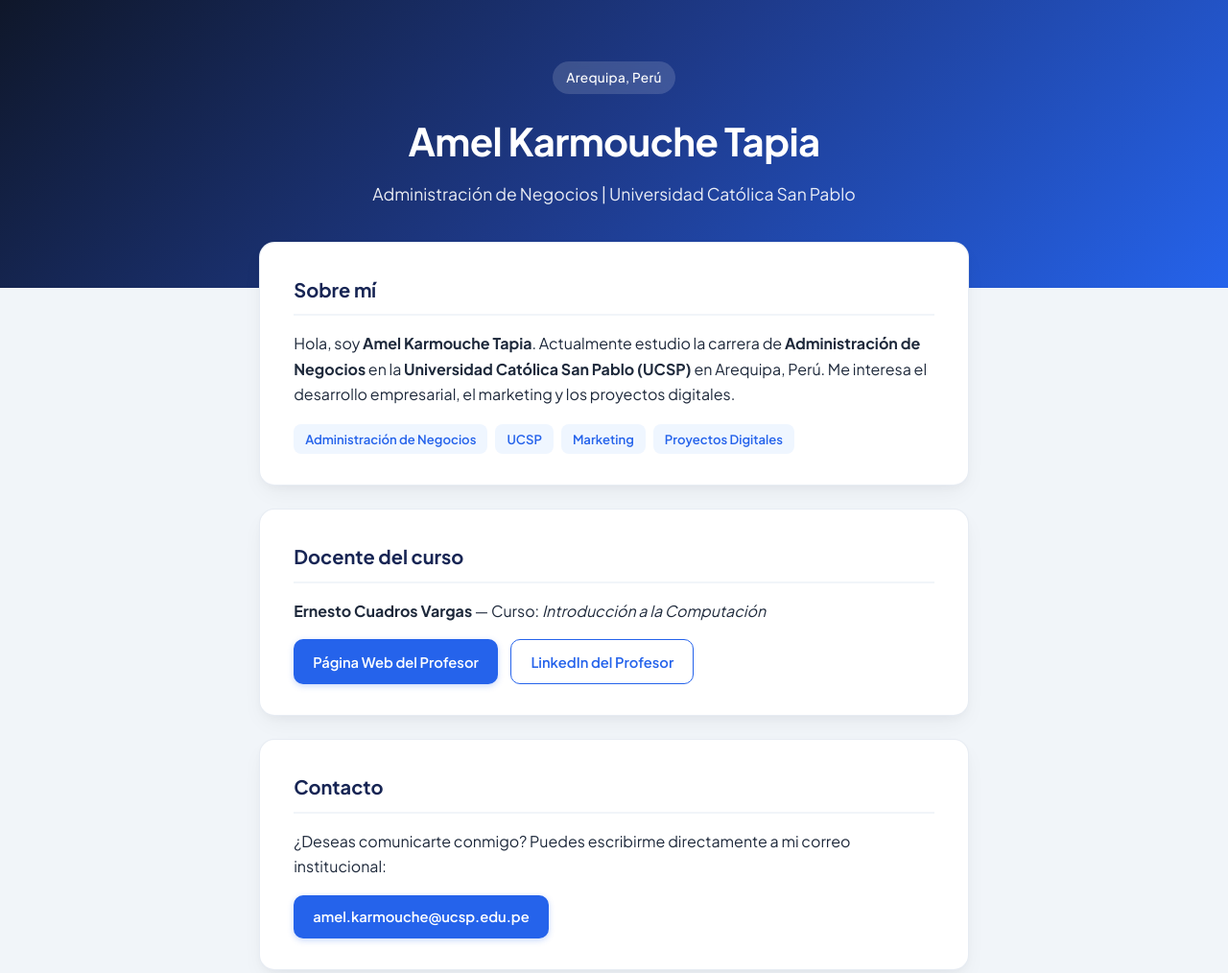
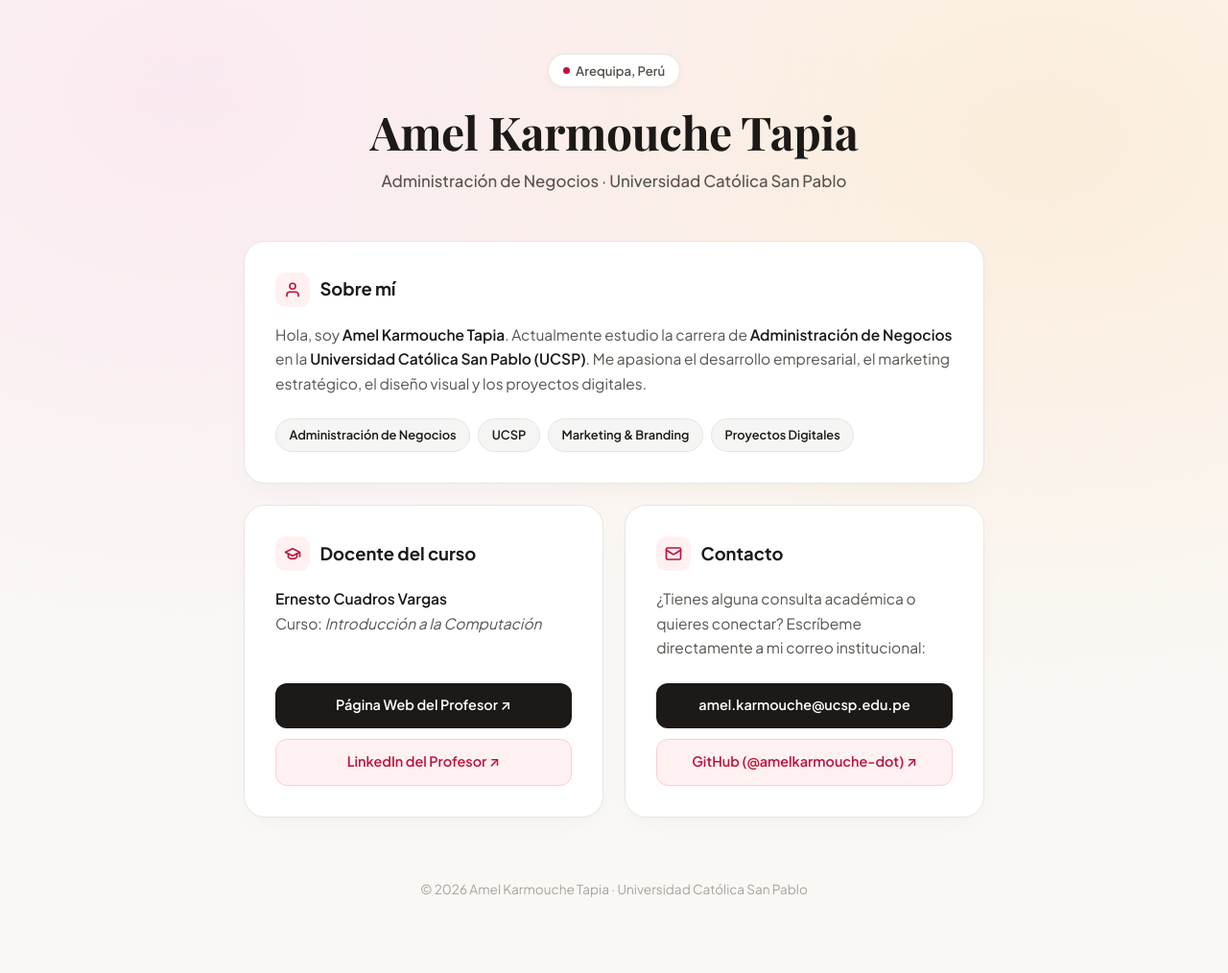
Before and after one commit to amelkarmouche-dot/amel-karmouche-tapia, a plain HTML site: page index.html in a window 1280 px wide. Shown: the top 1014 px of the page at 96% size. After the commit the page ends 970 px from the top, so only its background shows below. Drawn offline with nearby package versions, Linux system fonts and the light colour scheme; a web font is replaced by a local one.

Commit message:
Update index.html

```diff
--- a/index.html
+++ b/index.html
@@ -10,216 +10,333 @@
     <meta name="keywords" content="Amel Karmouche Tapia, Amel Karmouche, Administración de Negocios, Universidad Católica San Pablo, UCSP, Arequipa">
     <meta name="author" content="Amel Karmouche Tapia">
 
-    <!-- Fuente moderna de Google Fonts -->
+    <!-- Tipografías editoriales de Google Fonts -->
     <link rel="preconnect" href="https://fonts.googleapis.com">
     <link rel="preconnect" href="https://fonts.gstatic.com" crossorigin>
-    <link href="https://fonts.googleapis.com/css2?family=Plus+Jakarta+Sans:wght@400;500;600;700&display=swap" rel="stylesheet">
+    <link href="https://fonts.googleapis.com/css2?family=Playfair+Display:ital,wght@0,600;0,700;1,600&family=Plus+Jakarta+Sans:wght@400;500;600;700&display=swap" rel="stylesheet">
 
     <style>
         :root {
-            --primary: #172554;
-            --accent: #2563eb;
-            --accent-soft: #eff6ff;
-            --bg: #f1f5f9;
-            --card: #ffffff;
-            --text: #1e293b;
-            --muted: #64748b;
+            --bg-cream: #faf8f5;
+            --card-bg: #ffffff;
+            --ink: #1c1917;
+            --ink-soft: #57534e;
+            --accent: #be123c;
+            --accent-hover: #9f1239;
+            --accent-light: #fff1f2;
+            --border-subtle: #e7e5e4;
+        }
+
+        * {
+            box-sizing: border-box;
         }
 
         body {
             font-family: 'Plus Jakarta Sans', system-ui, -apple-system, sans-serif;
-            background-color: var(--bg);
-            color: var(--text);
+            background-color: var(--bg-cream);
+            background-image:
+                radial-gradient(at 15% 10%, rgba(251, 207, 232, 0.35) 0px, transparent 50%),
+                radial-gradient(at 85% 15%, rgba(254, 215, 170, 0.35) 0px, transparent 50%);
+            color: var(--ink);
             line-height: 1.65;
             margin: 0;
             padding: 0;
+            min-height: 100vh;
+            display: flex;
+            flex-direction: column;
         }
 
-        header {
-            background: linear-gradient(135deg, #0f172a 0%, #1e3a8a 50%, #2563eb 100%);
-            color: white;
-            text-align: center;
-            padding: 4rem 1.5rem 5.2rem;
+        .container {
+            max-width: 820px;
+            width: 100%;
+            margin: 0 auto;
+            padding: 3.5rem 1.5rem 2rem;
+            flex: 1;
         }
 
-        .badge-header {
+        /* Cabecera estilo editorial */
+        header {
+            text-align: center;
+            margin-bottom: 3rem;
+        }
+
+        .location-pill {
+            display: inline-flex;
+            align-items: center;
+            gap: 0.4rem;
+            background: var(--card-bg);
+            border: 1px solid var(--border-subtle);
+            color: var(--ink-soft);
+            padding: 0.35rem 0.95rem;
+            border-radius: 999px;
+            font-size: 0.82rem;
+            font-weight: 600;
+            margin-bottom: 1.2rem;
+            box-shadow: 0 2px 8px rgba(0, 0, 0, 0.03);
+        }
+
+        .dot {
+            width: 7px;
+            height: 7px;
+            background-color: var(--accent);
+            border-radius: 50%;
             display: inline-block;
-            background: rgba(255, 255, 255, 0.15);
-            backdrop-filter: blur(6px);
-            padding: 0.35rem 0.9rem;
-            border-radius: 999px;
-            font-size: 0.85rem;
-            font-weight: 500;
-            margin-bottom: 1rem;
-            letter-spacing: 0.3px;
         }
 
         header h1 {
-            margin: 0 0 0.5rem 0;
-            font-size: 2.5rem;
+            font-family: 'Playfair Display', Georgia, serif;
+            font-size: 3rem;
             font-weight: 700;
-            letter-spacing: -0.6px;
+            margin: 0 0 0.6rem 0;
+            color: var(--ink);
+            letter-spacing: -0.5px;
+            line-height: 1.15;
         }
 
         header p {
             margin: 0;
-            font-size: 1.1rem;
-            opacity: 0.9;
-            font-weight: 400;
+            font-size: 1.05rem;
+            color: var(--ink-soft);
+            font-weight: 500;
         }
 
-        main {
-            max-width: 740px;
-            margin: -3rem auto 3rem auto;
-            padding: 0 1.2rem;
+        /* Cuadrícula Bento */
+        .bento-grid {
+            display: grid;
+            grid-template-columns: repeat(2, 1fr);
+            gap: 1.4rem;
         }
 
-        section {
-            background: var(--card);
-            padding: 2rem 2.2rem;
-            margin-bottom: 1.5rem;
-            border-radius: 16px;
-            box-shadow: 0 10px 25px -5px rgba(15, 23, 42, 0.06), 0 4px 10px -2px rgba(15, 23, 42, 0.03);
-            border: 1px solid rgba(226, 232, 240, 0.8);
-            transition: transform 0.2s ease, box-shadow 0.2s ease;
+        .card {
+            background: var(--card-bg);
+            border: 1px solid var(--border-subtle);
+            border-radius: 22px;
+            padding: 2rem;
+            box-shadow: 0 10px 30px -10px rgba(28, 25, 23, 0.05);
+            transition: transform 0.25s ease, box-shadow 0.25s ease, border-color 0.25s ease;
+            display: flex;
+            flex-direction: column;
+            justify-content: space-between;
         }
 
-        section:hover {
-            transform: translateY(-2px);
-            box-shadow: 0 14px 30px -5px rgba(15, 23, 42, 0.09);
+        .card:hover {
+            transform: translateY(-4px);
+            box-shadow: 0 20px 35px -12px rgba(28, 25, 23, 0.09);
+            border-color: #d6d3d1;
+        }
+
+        .card-full {
+            grid-column: 1 / -1;
+        }
+
+        .card-header {
+            display: flex;
+            align-items: center;
+            gap: 0.65rem;
+            margin-bottom: 1rem;
+        }
+
+        .icon-box {
+            width: 36px;
+            height: 36px;
+            border-radius: 10px;
+            background-color: var(--accent-light);
+            color: var(--accent);
+            display: flex;
+            align-items: center;
+            justify-content: center;
+            flex-shrink: 0;
         }
 
         h2 {
-            color: var(--primary);
-            font-size: 1.25rem;
+            font-size: 1.15rem;
             font-weight: 700;
-            margin-top: 0;
-            margin-bottom: 1rem;
-            display: flex;
-            align-items: center;
-            gap: 0.5rem;
-            border-bottom: 2px solid #f1f5f9;
-            padding-bottom: 0.6rem;
+            margin: 0;
+            color: var(--ink);
         }
 
+        p {
+            margin: 0 0 1rem 0;
+            color: var(--ink-soft);
+            font-size: 0.97rem;
+        }
+
+        p strong {
+            color: var(--ink);
+            font-weight: 600;
+        }
+
+        /* Etiquetas de intereses */
         .tags {
             display: flex;
             flex-wrap: wrap;
             gap: 0.5rem;
-            margin-top: 1.1rem;
+            margin-top: 0.5rem;
         }
 
         .tag {
-            background-color: var(--accent-soft);
-            color: var(--accent);
-            font-size: 0.82rem;
+            background-color: #f5f5f4;
+            color: var(--ink);
+            border: 1px solid var(--border-subtle);
+            font-size: 0.8rem;
             font-weight: 600;
-            padding: 0.3rem 0.75rem;
-            border-radius: 8px;
+            padding: 0.35rem 0.85rem;
+            border-radius: 999px;
+            transition: background 0.2s, color 0.2s;
         }
 
-        .links-grid {
+        .tag:hover {
+            background-color: var(--accent-light);
+            color: var(--accent);
+            border-color: #fecdd3;
+        }
+
+        /* Botones */
+        .links-stack {
             display: flex;
-            flex-wrap: wrap;
-            gap: 0.85rem;
-            margin-top: 1rem;
+            flex-direction: column;
+            gap: 0.7rem;
+            margin-top: 0.5rem;
         }
 
         .btn {
             display: inline-flex;
             align-items: center;
-            gap: 0.4rem;
-            background-color: var(--accent);
-            color: white;
+            justify-content: center;
+            gap: 0.5rem;
+            background-color: var(--ink);
+            color: #ffffff;
             text-decoration: none;
-            padding: 0.65rem 1.25rem;
-            border-radius: 10px;
+            padding: 0.72rem 1.2rem;
+            border-radius: 12px;
             font-weight: 600;
-            font-size: 0.92rem;
+            font-size: 0.9rem;
             transition: all 0.2s ease;
-            box-shadow: 0 2px 6px rgba(37, 99, 235, 0.25);
         }
 
         .btn:hover {
-            background-color: var(--primary);
+            background-color: var(--accent);
             transform: translateY(-1px);
-            box-shadow: 0 4px 12px rgba(23, 37, 84, 0.3);
         }
 
-        .btn-outline {
-            background-color: transparent;
+        .btn-soft {
+            background-color: var(--accent-light);
             color: var(--accent);
-            border: 1.5px solid var(--accent);
-            box-shadow: none;
+            border: 1px solid #fecdd3;
         }
 
-        .btn-outline:hover {
-            background-color: var(--accent-soft);
-            color: var(--primary);
-            border-color: var(--primary);
-            box-shadow: none;
+        .btn-soft:hover {
+            background-color: var(--accent);
+            color: #ffffff;
+            border-color: var(--accent);
         }
 
         footer {
             text-align: center;
-            padding: 1.5rem;
-            color: var(--muted);
-            font-size: 0.88rem;
+            padding: 2rem 1rem;
+            color: #a8a29e;
+            font-size: 0.85rem;
         }
 
-        @media (max-width: 600px) {
-            header h1 { font-size: 2rem; }
-            section { padding: 1.5rem; }
+        @media (max-width: 680px) {
+            .bento-grid {
+                grid-template-columns: 1fr;
+            }
+            header h1 {
+                font-size: 2.3rem;
+            }
+            .container {
+                padding-top: 2.5rem;
+            }
         }
     </style>
 </head>
 <body>
 
+    <div class="container">
         <header>
-        <div class="badge-header">Arequipa, Perú</div>
+            <div class="location-pill">
+                <span class="dot"></span> Arequipa, Perú
+            </div>
             <h1>Amel Karmouche Tapia</h1>
-        <p>Administración de Negocios | Universidad Católica San Pablo</p>
+            <p>Administración de Negocios · Universidad Católica San Pablo</p>
         </header>
 
-    <main>
-        <!-- SECCIÓN 1: SOBRE MÍ -->
-        <section>
+        <main class="bento-grid">
+            <!-- TARJETA 1: SOBRE MÍ (Ancho completo) -->
+            <section class="card card-full">
+                <div>
+                    <div class="card-header">
+                        <div class="icon-box">
+                            <svg width="18" height="18" viewBox="0 0 24 24" fill="none" stroke="currentColor" stroke-width="2.2" stroke-linecap="round" stroke-linejoin="round"><path d="M20 21v-2a4 4 0 0 0-4-4H8a4 4 0 0 0-4 4v2"/><circle cx="12" cy="7" r="4"/></svg>
+                        </div>
                         <h2>Sobre mí</h2>
+                    </div>
                     <p>
                         Hola, soy <strong>Amel Karmouche Tapia</strong>. Actualmente estudio la carrera de
-                <strong>Administración de Negocios</strong> en la <strong>Universidad Católica San Pablo (UCSP)</strong>
-                en Arequipa, Perú. Me interesa el desarrollo empresarial, el marketing y los proyectos digitales.
+                        <strong>Administración de Negocios</strong> en la <strong>Universidad Católica San Pablo (UCSP)</strong>.
+                        Me apasiona el desarrollo empresarial, el marketing estratégico, el diseño visual y los proyectos digitales.
                     </p>
+                </div>
                 <div class="tags">
                     <span class="tag">Administración de Negocios</span>
                     <span class="tag">UCSP</span>
-                <span class="tag">Marketing</span>
+                    <span class="tag">Marketing & Branding</span>
                     <span class="tag">Proyectos Digitales</span>
                 </div>
             </section>
 
-        <!-- SECCIÓN 2: MI PROFESOR -->
-        <section>
+            <!-- TARJETA 2: DOCENTE DEL CURSO -->
+            <section class="card">
+                <div>
+                    <div class="card-header">
+                        <div class="icon-box">
+                            <svg width="18" height="18" viewBox="0 0 24 24" fill="none" stroke="currentColor" stroke-width="2.2" stroke-linecap="round" stroke-linejoin="round"><path d="M22 10v6M2 10l10-5 10 5-10 5z"/><path d="M6 12v5c3 3 9 3 12 0v-5"/></svg>
+                        </div>
                         <h2>Docente del curso</h2>
-            <p><strong>Ernesto Cuadros Vargas</strong> — Curso: <em>Introducción a la Computación</em></p>
-            <div class="links-grid">
-                <a href="https://socios.spc.org.pe/ecuadros/" target="_blank" rel="noopener" class="btn">Página Web del Profesor</a>
-                <a href="https://pe.linkedin.com/in/ecuadrosv" target="_blank" rel="noopener" class="btn btn-outline">LinkedIn del Profesor</a>
+                    </div>
+                    <p>
+                        <strong>Ernesto Cuadros Vargas</strong><br>
+                        Curso: <em>Introducción a la Computación</em>
+                    </p>
+                </div>
+                <div class="links-stack">
+                    <a href="https://socios.spc.org.pe/ecuadros/" target="_blank" rel="noopener" class="btn">
+                        Página Web del Profesor ↗
+                    </a>
+                    <a href="https://pe.linkedin.com/in/ecuadrosv" target="_blank" rel="noopener" class="btn btn-soft">
+                        LinkedIn del Profesor ↗
+                    </a>
                 </div>
             </section>
 
-        <!-- SECCIÓN 3: CONTACTO -->
-        <section>
+            <!-- TARJETA 3: CONTACTO -->
+            <section class="card">
+                <div>
+                    <div class="card-header">
+                        <div class="icon-box">
+                            <svg width="18" height="18" viewBox="0 0 24 24" fill="none" stroke="currentColor" stroke-width="2.2" stroke-linecap="round" stroke-linejoin="round"><rect width="20" height="16" x="2" y="4" rx="2"/><path d="m22 7-8.97 5.7a1.94 1.94 0 0 1-2.06 0L2 7"/></svg>
+                        </div>
                         <h2>Contacto</h2>
-            <p>¿Deseas comunicarte conmigo? Puedes escribirme directamente a mi correo institucional:</p>
-            <div class="links-grid">
-                <a href="mailto:amel.karmouche@ucsp.edu.pe" class="btn">amel.karmouche@ucsp.edu.pe</a>
+                    </div>
+                    <p>
+                        ¿Tienes alguna consulta académica o quieres conectar? Escríbeme directamente a mi correo institucional:
+                    </p>
+                </div>
+                <div class="links-stack">
+                    <a href="mailto:amel.karmouche@ucsp.edu.pe" class="btn">
+                        amel.karmouche@ucsp.edu.pe
+                    </a>
+                    <a href="https://github.com/amelkarmouche-dot" target="_blank" rel="noopener" class="btn btn-soft">
+                        GitHub (@amelkarmouche-dot) ↗
+                    </a>
                 </div>
             </section>
         </main>
+    </div>
 
     <footer>
-        <p>© 2026 Amel Karmouche Tapia — Universidad Católica San Pablo</p>
+        © 2026 Amel Karmouche Tapia · Universidad Católica San Pablo
     </footer>
 
 </body>
```
Lines whose indentation alone changed are shown as unchanged.
